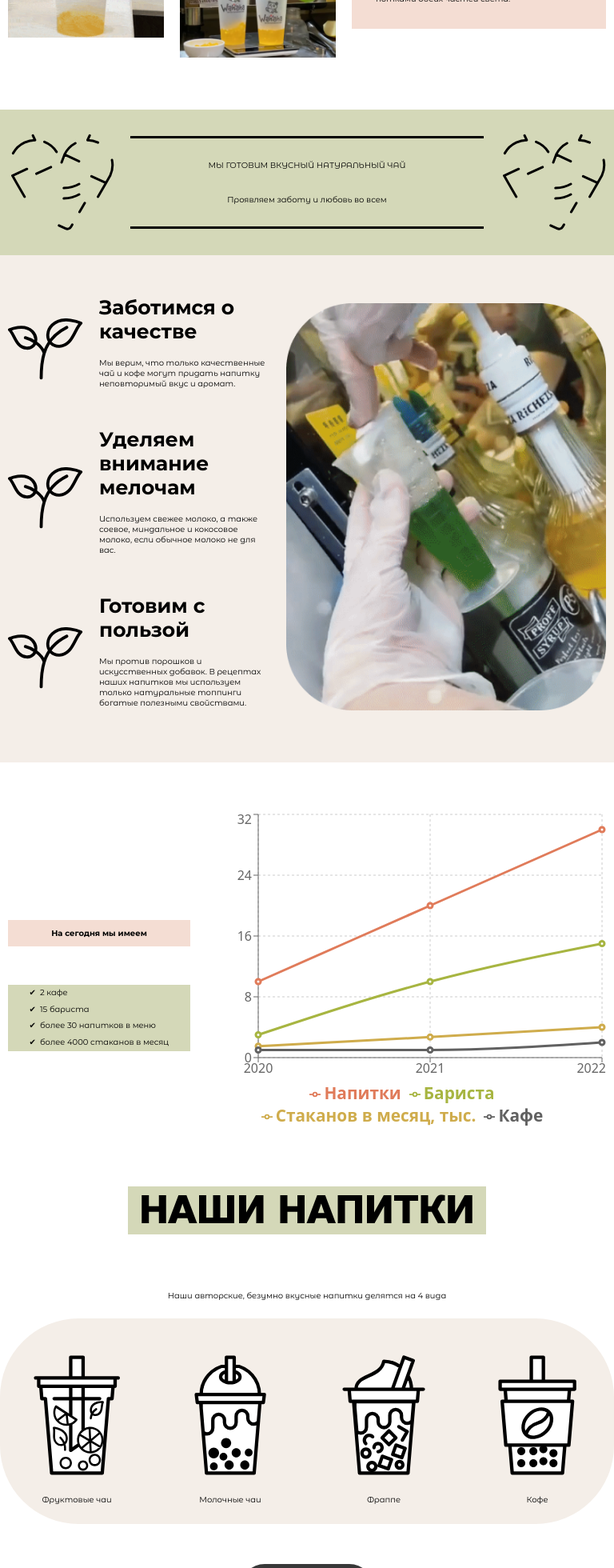
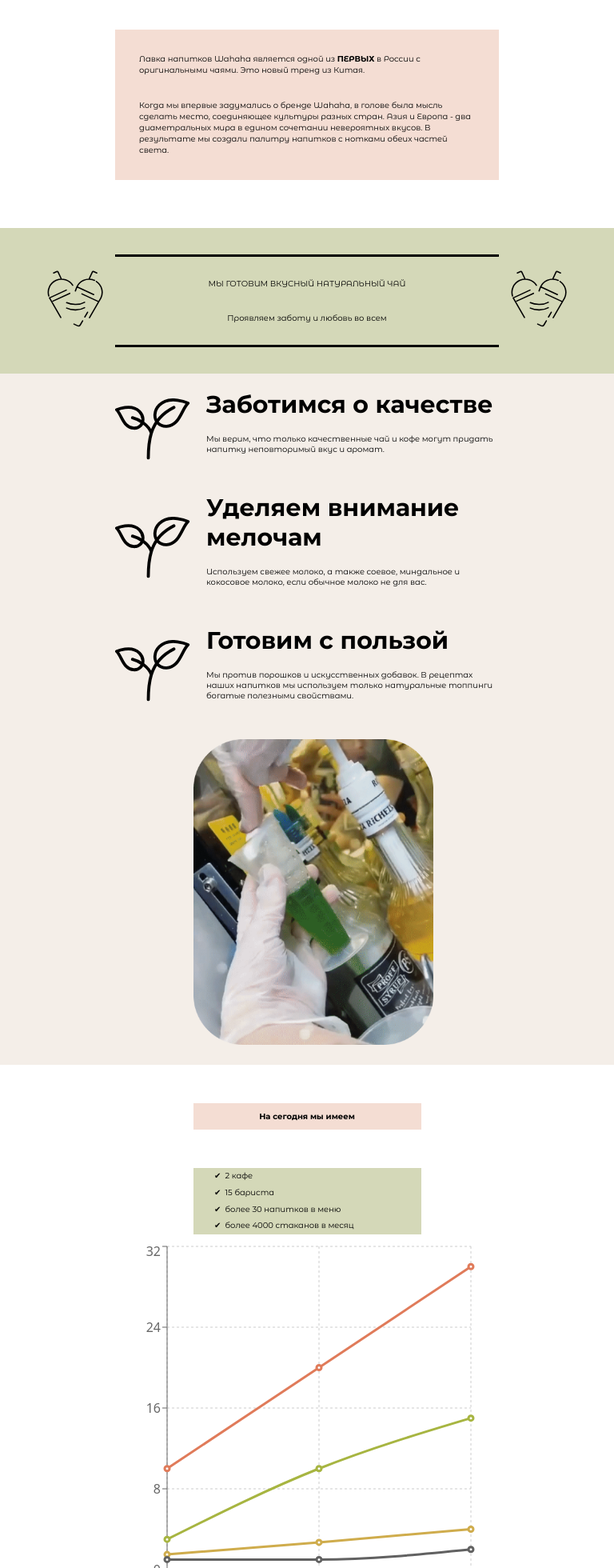
Before and after one commit to Junarya/web, a React (Create React App) app: page / in a window 768 px wide. Shown: the part 840-2800 px from the top of the page at 80% size. Built offline with nearby package versions, Linux system fonts and the light colour scheme.

Commit message:
основное доделала

```diff
--- a/src/App.js
+++ b/src/App.js
@@ -11,7 +11,6 @@ import { useRef } from "react";
 import ScrollToTopBtn from "./component/TopBtn";
 
 function App() {
-  //я установила react-icons и recharts и framer-motion(react-scroll и canvasjs удалила)
   const [cartOpened, setCartOpened] = React.useState(false);
   const myRef = useRef(null);
   const myRef2 = useRef(null);
--- a/src/component/Header.js
+++ b/src/component/Header.js
@@ -10,7 +10,7 @@ function Header(props) {
   const scrollDown = (ref) => {
     window.scrollTo({
       top: ref.current.offsetTop - 110,
-      behavior: "smooth",
+      behavior: "smooth"
     });
   };
   return (
--- a/src/component/Main/Main.js
+++ b/src/component/Main/Main.js
@@ -54,36 +54,36 @@ function Bottle(props) {
 function Main(props, ref) {
   const item_left = {
     hidden: { opacity: 0, x: -200 },
-    show: { opacity: 1, x: 0, transition: { delay: 0.3 } },
+    show: { opacity: 1, x: 0, transition: { delay: 0.3 } }
   };
   const item_right = {
     hidden: { opacity: 0, x: 200 },
-    show: { opacity: 1, x: 0, transition: { delay: 0.3 } },
+    show: { opacity: 1, x: 0, transition: { delay: 0.3 } }
   };
   const item_mid = {
     hidden: { opacity: 0, y: -200 },
-    show: { opacity: 1, y: 0, transition: { delay: 0.5 } },
+    show: { opacity: 1, y: 0, transition: { delay: 0.5 } }
   };
   const item_chat = {
     hidden: { display: "none", opacity: 0 },
-    show: { display: "block", opacity: 1 },
+    show: { display: "block", opacity: 1 }
   };
   const arrInfo = [
     {
       header: "Заботимся о качестве",
       text: "Мы верим, что только качественные чай и кофе могут придать напитку неповторимый вкус и аромат.",
-      style: "30px",
+      style: "30px"
     },
     {
       header: "Уделяем внимание мелочам",
       text: "Используем свежее молоко, а также соевое, миндальное и кокосовое молоко, если обычное молоко не для вас.",
-      style: "30px",
+      style: "30px"
     },
     {
       header: "Готовим с пользой",
       text: "Мы против порошков и искусственных добавок. В рецептах наших напитков мы используем только натуральные топпинги богатые полезными свойствами.",
-      style: "0",
-    },
+      style: "0"
+    }
   ];
   return (
     <div className="content_dasha">
@@ -276,6 +276,14 @@ function Main(props, ref) {
               height="418"
               frameborder="0"
             ></iframe>
+            <iframe
+              className="map3"
+              title="yandex"
+              src="https://yandex.ru/map-widget/v1/?um=constructor%3A7a4f40f21d30bc789f795c04337dc65b76f901bc09748c41a436f4bdf356d464&amp;source=constructor"
+              width="400"
+              height="400"
+              frameborder="0"
+            ></iframe>
             <div className="col6 Montserrat_A">
               <div className="social">
                 <div className="vk soc_link">
--- a/src/dasha_style.css
+++ b/src/dasha_style.css
@@ -403,7 +403,7 @@ li::marker {
           animation: dash 3s linear alternate infinite;
 }
 
-.map2 {
+.map2, .map3 {
   display: none;
 }
 
@@ -424,7 +424,7 @@ li::marker {
     stroke-dashoffset: 0;
   }
 }
-@media screen and (max-width: 1440px) {
+@media screen and (max-width: 1440px) and (min-width: 1000px) {
   header, .menu_link {
     font-size: 18px;
   }
@@ -488,8 +488,68 @@ li::marker {
     margin-left: 45px;
   }
 }
-@media screen and (max-width: 1000px) {
+@media screen and (max-width: 1000px) and (min-width: 500px) {
   .Montserrat, .Montserrat_A {
     font-size: 10px;
   }
+  .o_nas_inside, .stat_flex, .ingridients_flex {
+    flex-direction: column;
+  }
+  .o_nas_img {
+    margin-bottom: 50px;
+  }
+  .video {
+    margin-top: 30px;
+  }
+  .contacts_info {
+    flex-direction: column-reverse;
+  }
+  .bottle1 {
+    width: 70px;
+  }
+  .boba_menu_img {
+    height: 100px;
+  }
+  .menu_block {
+    border-radius: 0;
+  }
+  .chart {
+    width: 450px;
+  }
+  .map, .map2 {
+    display: none;
+  }
+  .map3 {
+    display: block;
+  }
+  .video {
+    width: 300px;
+  }
+  .col8, .col7 {
+    width: 480px;
+  }
+  .ingridients {
+    padding: 20px 0;
+  }
+  .stat_flex {
+    height: auto;
+  }
+  .statistica {
+    padding: 0;
+  }
+  .header_background {
+    height: 86px;
+  }
+  .imgName {
+    width: 20%;
+  }
+  .logoName {
+    width: 50%;
+  }
+  .container {
+    max-width: 1240px;
+  }
+  .content_dasha {
+    padding-top: 86px;
+  }
 }/*# sourceMappingURL=dasha_style.css.map */
--- a/src/dasha_style.sass
+++ b/src/dasha_style.sass
@@ -351,7 +351,7 @@ li::marker
   stroke-dashoffset: 300
   animation: dash 3s linear alternate infinite
 
-.map2
+.map2, .map3
     display: none
 @keyframes dash
   from
@@ -360,7 +360,7 @@ li::marker
   to
     stroke-dashoffset: 0
 //1000-1440
-@media screen and ( max-width: 1440px )
+@media screen and ( max-width: 1440px ) and (min-width: 1000px)
     header, .menu_link
         font-size: 18px
     .Montserrat, .Montserrat_A
@@ -412,6 +412,46 @@ li::marker
             width: 500px
             margin-left: 45px
 //500-1000
-@media screen and ( max-width: 1000px )
-     .Montserrat, .Montserrat_A
+@media screen and ( max-width: 1000px ) and (min-width: 500px)
+    .Montserrat, .Montserrat_A
         font-size: 10px
+    .o_nas_inside, .stat_flex, .ingridients_flex
+        flex-direction: column
+    .o_nas_img
+        margin-bottom: 50px
+    .video
+        margin-top: 30px
+    .contacts_info
+        flex-direction: column-reverse
+    .bottle1
+        width: 70px
+    .boba_menu_img
+        height: 100px
+    .menu_block
+        border-radius: 0
+    .chart
+        width: 450px
+    .map, .map2
+        display: none
+    .map3
+        display: block
+    .video
+        width: 300px
+    .col8, .col7
+        width: 480px
+    .ingridients
+        padding: 20px 0
+    .stat_flex
+        height: auto
+    .statistica
+        padding: 0
+    .header_background
+        height: 86px
+    .imgName
+        width: 20%
+    .logoName
+        width: 50%
+    .container
+        max-width: 1240px
+    .content_dasha
+        padding-top: 86px
--- a/src/grid.css
+++ b/src/grid.css
@@ -94,7 +94,7 @@
   margin: 0 10px;
 }
 
-@media screen and (max-width: 1440px) {
+@media screen and (max-width: 1440px) and (min-width: 1000px) {
   .col1 {
     width: 90px;
   }
@@ -132,39 +132,113 @@
     width: 1245px;
   }
   .col1 {
-    margin: 0 10px;
+    margin: 0 7.5px;
   }
   .col2 {
-    margin: 0 10px;
+    margin: 0 7.5px;
   }
   .col3 {
-    margin: 0 10px;
+    margin: 0 7.5px;
   }
   .col4 {
-    margin: 0 10px;
+    margin: 0 7.5px;
   }
   .col5 {
-    margin: 0 10px;
+    margin: 0 7.5px;
   }
   .col6 {
-    margin: 0 10px;
+    margin: 0 7.5px;
   }
   .col7 {
-    margin: 0 10px;
+    margin: 0 7.5px;
   }
   .col8 {
-    margin: 0 10px;
+    margin: 0 7.5px;
   }
   .col9 {
-    margin: 0 10px;
+    margin: 0 7.5px;
   }
   .col10 {
-    margin: 0 10px;
+    margin: 0 7.5px;
   }
   .col11 {
-    margin: 0 10px;
+    margin: 0 7.5px;
   }
   .col12 {
-    margin: 0 10px;
+    margin: 0 7.5px;
+  }
+}
+@media screen and (max-width: 1000px) and (min-width: 500px) {
+  .col1 {
+    width: 60px;
+  }
+  .col2 {
+    width: 135px;
+  }
+  .col3 {
+    width: 210px;
+  }
+  .col4 {
+    width: 285px;
+  }
+  .col5 {
+    width: 360px;
+  }
+  .col6 {
+    width: 435px;
+  }
+  .col7 {
+    width: 510px;
+  }
+  .col8 {
+    width: 585px;
+  }
+  .col9 {
+    width: 660px;
+  }
+  .col10 {
+    width: 735px;
+  }
+  .col11 {
+    width: 810px;
+  }
+  .col12 {
+    width: 885px;
+  }
+  .col1 {
+    margin: 0 7.5px;
+  }
+  .col2 {
+    margin: 0 7.5px;
+  }
+  .col3 {
+    margin: 0 7.5px;
+  }
+  .col4 {
+    margin: 0 7.5px;
+  }
+  .col5 {
+    margin: 0 7.5px;
+  }
+  .col6 {
+    margin: 0 7.5px;
+  }
+  .col7 {
+    margin: 0 7.5px;
+  }
+  .col8 {
+    margin: 0 7.5px;
+  }
+  .col9 {
+    margin: 0 7.5px;
+  }
+  .col10 {
+    margin: 0 7.5px;
+  }
+  .col11 {
+    margin: 0 7.5px;
+  }
+  .col12 {
+    margin: 0 7.5px;
   }
 }/*# sourceMappingURL=grid.css.map */
--- a/src/grid.sass
+++ b/src/grid.sass
@@ -54,14 +54,14 @@ $column-margin: 20px                 // расстояние между стол
 
 @for $i from 1 through 12
     .col#{$i}
-         margin: 0 $column-margin/2
+         margin: 0 $column-margin / 2
 
 $column-width2: 90px             // ширина одного столбца
 $column-margin2: 15px
 @function grid-column-width($n)
   // расчитываем размер столбца и вычитаем отступы
   @return $column-width2 * $n + $column-margin2*($n - 1)
-@media screen and ( max-width: 1440px )
+@media screen and ( max-width: 1440px ) and (min-width: 1000px)
     .col1
         width: grid-column-width(1)
 
@@ -103,4 +103,54 @@ $column-margin2: 15px
 
     @for $i from 1 through 12
         .col#{$i}
-            margin: 0 $column-margin/2
+            margin: 0 $column-margin2 / 2
+
+
+$column-width3: 60px             // ширина одного столбца
+$column-margin3: 15px
+@function grid-column-width($n)
+  // расчитываем размер столбца и вычитаем отступы
+  @return $column-width3 * $n + $column-margin3*($n - 1)
+@media screen and ( max-width: 1000px ) and (min-width: 500px)
+    .col1
+        width: grid-column-width(1)
+
+
+    .col2
+        width: grid-column-width(2)
+
+
+    .col3
+        width: grid-column-width(3)
+
+
+    .col4
+        width: grid-column-width(4)
+
+    .col5
+        width: grid-column-width(5)
+
+    .col6
+        width: grid-column-width(6)
+
+    .col7
+        width: grid-column-width(7)
+
+    .col8
+        width: grid-column-width(8)
+
+    .col9
+        width: grid-column-width(9)
+
+    .col10
+        width: grid-column-width(10)
+
+    .col11
+        width: grid-column-width(11)
+
+    .col12
+        width: grid-column-width(12)
+
+    @for $i from 1 through 12
+        .col#{$i}
+            margin: 0 $column-margin3 / 2
--- a/src/index.js
+++ b/src/index.js
@@ -4,8 +4,8 @@ import { BrowserRouter } from "react-router-dom";
 import "./index.sass";
 import App from "./App";
 import reportWebVitals from "./reportWebVitals";
+import "./grid.sass";
 import "./dasha_style.sass";
-import "./grid.sass";
 import ScrollToTop from "./component/ScrollToTop";
 
 const root = ReactDOM.createRoot(document.getElementById("root"));
```
Also changed, not shown: src/component/Next.js (+10 -22 lines), 2 other files (tests, documents, lock files or other folders).
